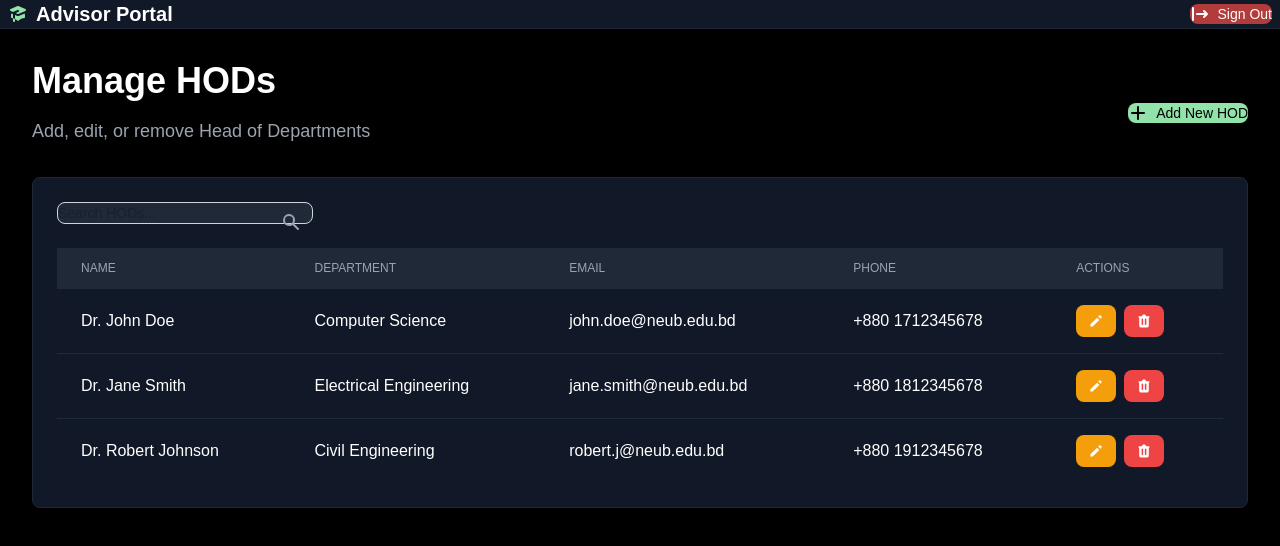
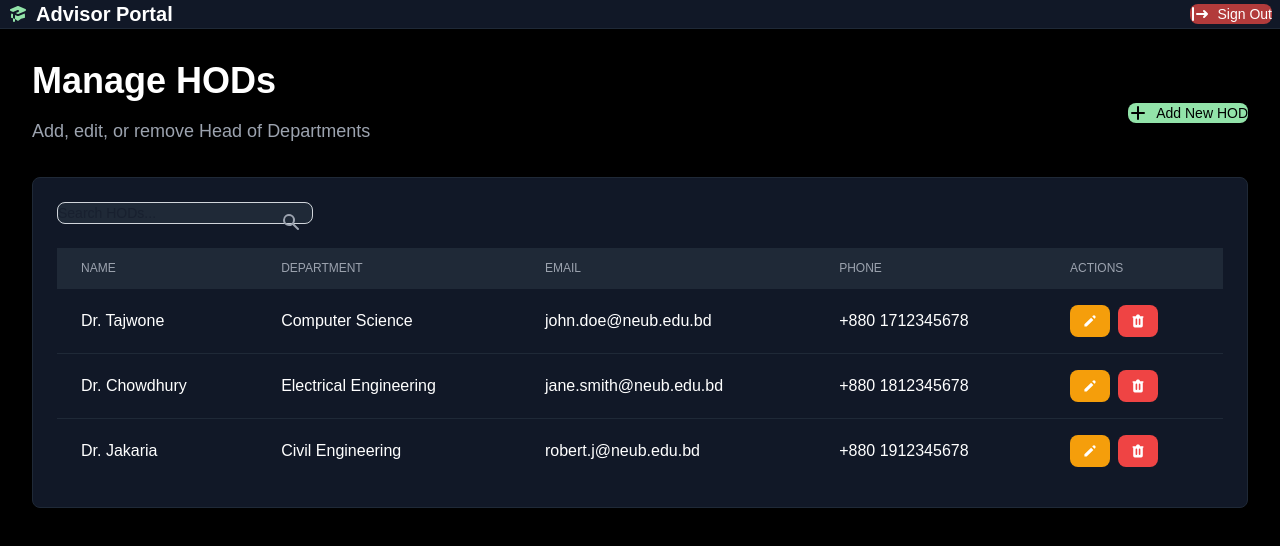
Before and after one commit to tajwone17/CourseSphere, a Next.js app: page /dashboard/manage-hod in a window 1280 px wide. Shown: the top 546 px of the page. Built offline with nearby package versions, Linux system fonts and the light colour scheme; sample sign-in values are in the browser's storage.

Commit message:
Update advisor and HOD names in management pages for accuracy

```diff
--- a/app/(admin)/dashboard/manage-advisors/page.tsx
+++ b/app/(admin)/dashboard/manage-advisors/page.tsx
@@ -18,7 +18,7 @@ export default function ManageAdvisors() {
   const [advisorsList, setAdvisorsList] = useState<Advisor[]>([
     {
       id: 1,
-      name: "Prof. Michael Brown",
+      name: "Prof. AB De Villiers",
       department: "Computer Science",
       email: "michael.b@neub.edu.bd",
       phone: "+880 1712345678",
@@ -26,7 +26,7 @@ export default function ManageAdvisors() {
     },
     {
       id: 2,
-      name: "Dr. Sarah Wilson",
+      name: "Dr. Tamim Iqbal",
       department: "Electrical Engineering",
       email: "sarah.w@neub.edu.bd",
       phone: "+880 1812345678",
@@ -34,7 +34,7 @@ export default function ManageAdvisors() {
     },
     {
       id: 3,
-      name: "Prof. David Lee",
+      name: "Prof. Joe Root",
       department: "Civil Engineering",
       email: "david.l@neub.edu.bd",
       phone: "+880 1912345678",
--- a/app/(admin)/dashboard/manage-hod/page.tsx
+++ b/app/(admin)/dashboard/manage-hod/page.tsx
@@ -18,7 +18,7 @@ export default function ManageHOD() {
   const [hodList, setHodList] = useState<HOD[]>([
     {
       id: 1,
-      name: "Dr. John Doe",
+      name: "Dr. Tajwone",
       department: "Computer Science",
       email: "john.doe@neub.edu.bd",
       phone: "+880 1712345678",
@@ -26,7 +26,7 @@ export default function ManageHOD() {
     },
     {
       id: 2,
-      name: "Dr. Jane Smith",
+      name: "Dr. Chowdhury",
       department: "Electrical Engineering",
       email: "jane.smith@neub.edu.bd",
       phone: "+880 1812345678",
@@ -34,7 +34,7 @@ export default function ManageHOD() {
     },
     {
       id: 3,
-      name: "Dr. Robert Johnson",
+      name: "Dr. Jakaria",
       department: "Civil Engineering",
       email: "robert.j@neub.edu.bd",
       phone: "+880 1912345678",
```
